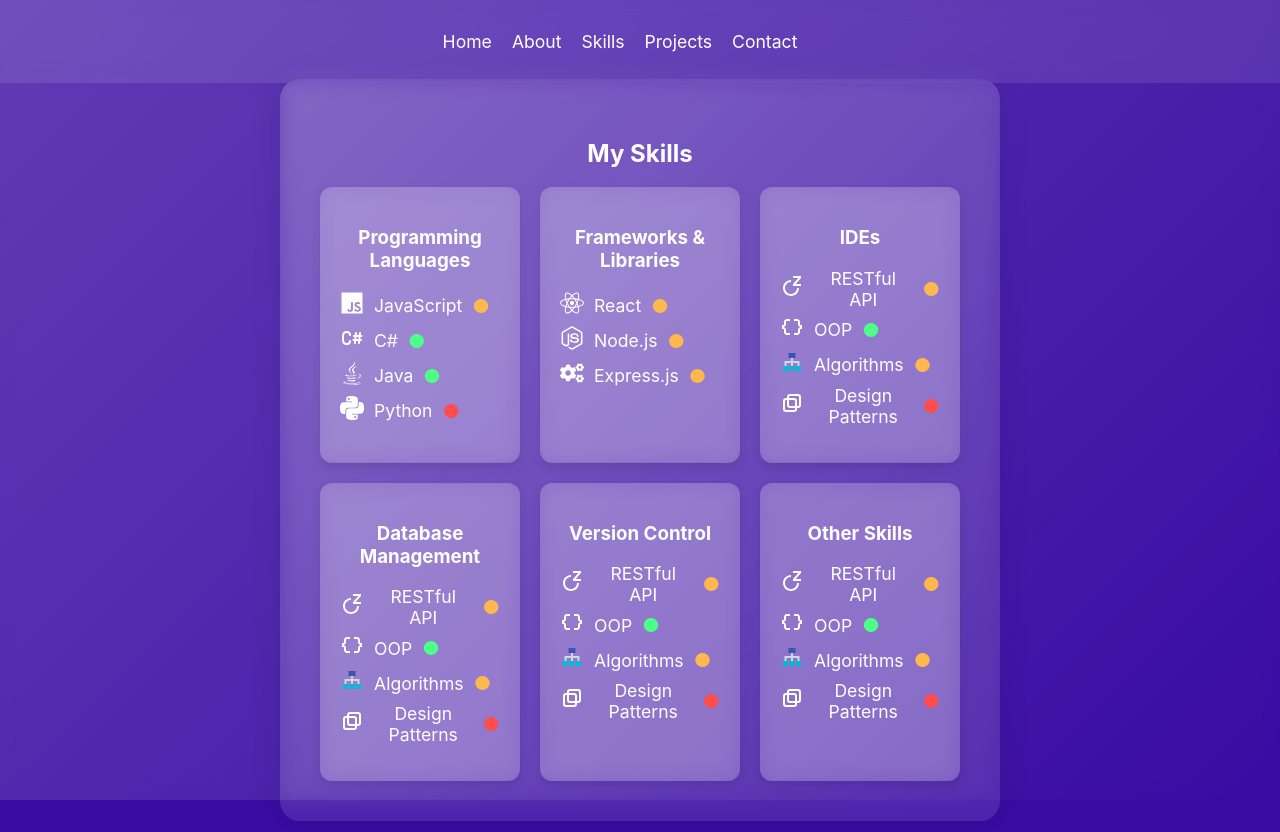
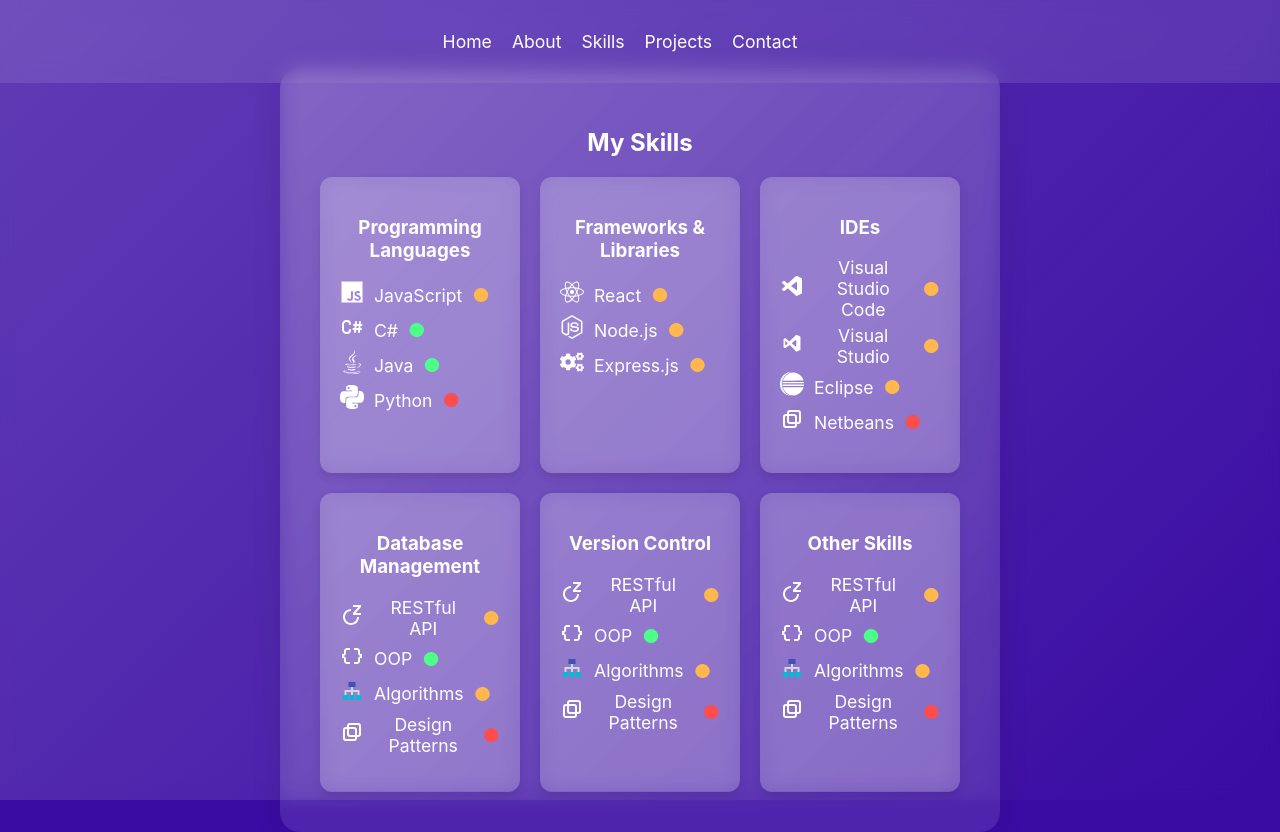
Before and after one commit to thedevarchive/dev-archive-portfolio, a React (Create React App) app: page /skills in a window 1280 px wide. Built offline with nearby package versions, Linux system fonts and the light colour scheme.

Commit message:
Complete IDEs section in Skills

```diff
--- a/src/pages/Skills.jsx
+++ b/src/pages/Skills.jsx
@@ -5,6 +5,9 @@
 import { RiRestTimeLine } from "react-icons/ri";
 import { MdDataObject } from "react-icons/md";
 import { FcFlowChart } from "react-icons/fc";
+import { BiLogoVisualStudio } from "react-icons/bi";
+import { DiVisualstudio } from "react-icons/di";
+import { SiEclipseide } from "react-icons/si";
 
 import "../Skills.css";
 
@@ -29,10 +32,10 @@
     {
         category: "IDEs",
         items: [
-            { name: "RESTful API", proficiency: "intermediate", icon: <RiRestTimeLine /> },
-            { name: "OOP", proficiency: "advanced", icon: <MdDataObject /> },
-            { name: "Algorithms", proficiency: "intermediate", icon: <FcFlowChart /> },
-            { name: "Design Patterns", proficiency: "beginner", icon: <TbLayersIntersect /> },
+            { name: "Visual Studio Code", proficiency: "intermediate", icon: <BiLogoVisualStudio />},
+            { name: "Visual Studio", proficiency: "intermediate", icon: <DiVisualstudio /> },
+            { name: "Eclipse", proficiency: "intermediate", icon: <SiEclipseide /> },
+            { name: "Netbeans", proficiency: "beginner", icon: <TbLayersIntersect /> },
         ],
     },
     {
```
